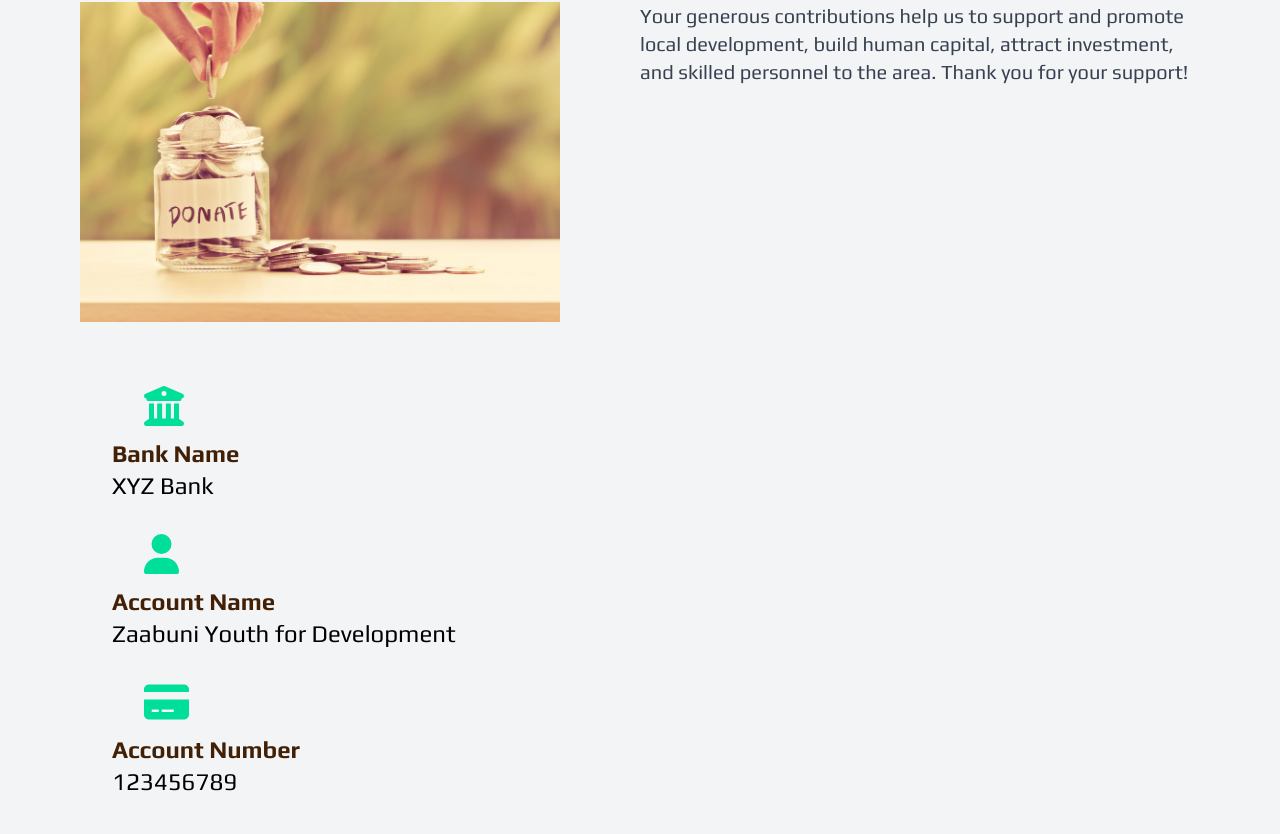
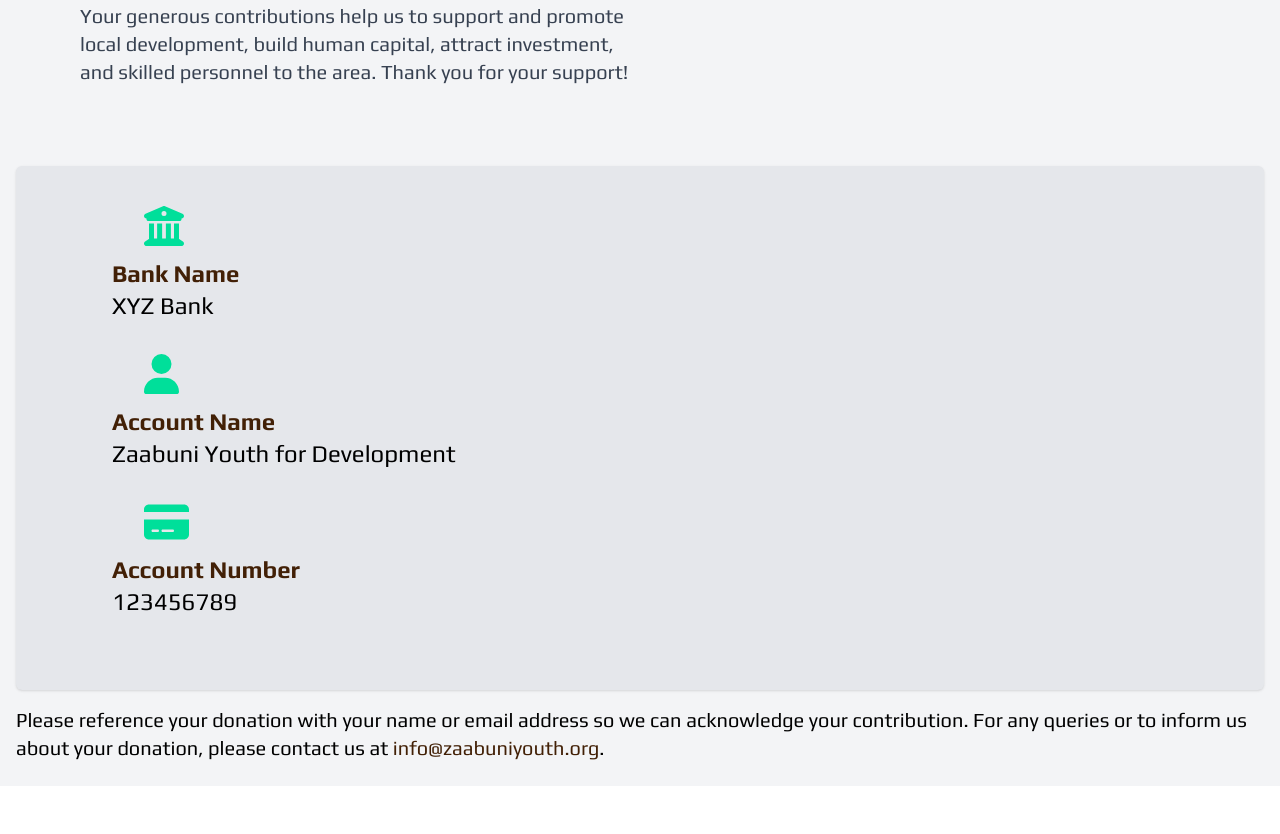
Before and after one commit to Tawphiq/zaabuni-youth, a React (Vite) app in the folder frontend/zaabuni/: page / in a window 1280 px wide. Shown: the part 1718-2552 px from the top of the page. Built offline with nearby package versions, Linux system fonts and the light colour scheme; a web font is replaced by a local one.

Commit message:
"enhanced donation page"

```diff
--- a/frontend/zaabuni/src/components/Donate.jsx
+++ b/frontend/zaabuni/src/components/Donate.jsx
@@ -8,11 +8,12 @@ const Donation = () => {
       <div className="containerg mx-4">
         <h2 className="text-3xl font-bold pt-5 text-centerg text-yellow-950">Make a Donation</h2>
         <div className='grid lg:grid-cols-2 lg:p-16'>
-        <img src={zaabdonate} alt="" className='lg:h-80' />
+        {/* <img src={zaabdonate} alt="" className='lg:h-80' /> */}
           <p className="mb-4 text-xl text-gray-700">
             Your generous contributions help us to support and promote local development, build human capital, attract investment, and skilled personnel to the area. Thank you for your support!
           </p>
           </div>
+          <div className='bg-gray-200 shadow rounded-md py-10'>
           {/* <h3 className="text-3xl text-center font-semibold mb-2 text-yellow-950">Bank Details</h3> */}
           <p className="mb-8 grid ml-24">
             <FontAwesomeIcon icon={faUniversity} className="text-[#00df9a] ml-8 mb-3 flex h-10" />
@@ -37,7 +38,8 @@ const Donation = () => {
             <FontAwesomeIcon icon={faCreditCard} className="text-blue-600 mr-2" />
             <strong>IBAN:</strong> XYZ12345678901234567890
           </p> */}
-          <p className="mt-4 text-xl">
+          </div>
+          <p className="mt-4 pb-6 text-xl">
             Please reference your donation with your name or email address so we can acknowledge your contribution. For any queries or to inform us about your donation, please contact us at <a href="mailto:info@zaabuniyouth.org" className="text-yellow-950 hover:underline">
               info@zaabuniyouth.org
             </a>.
```
